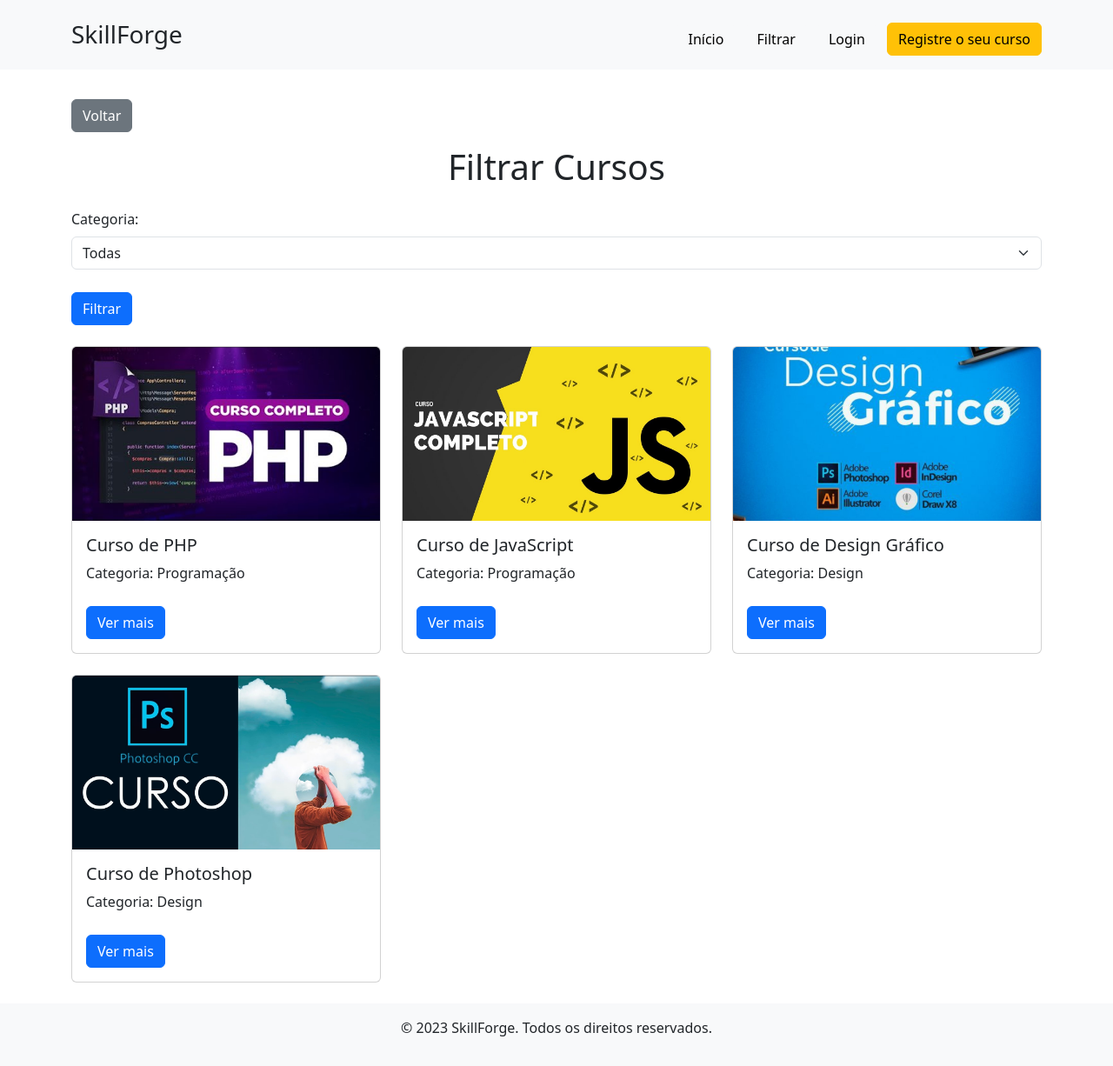
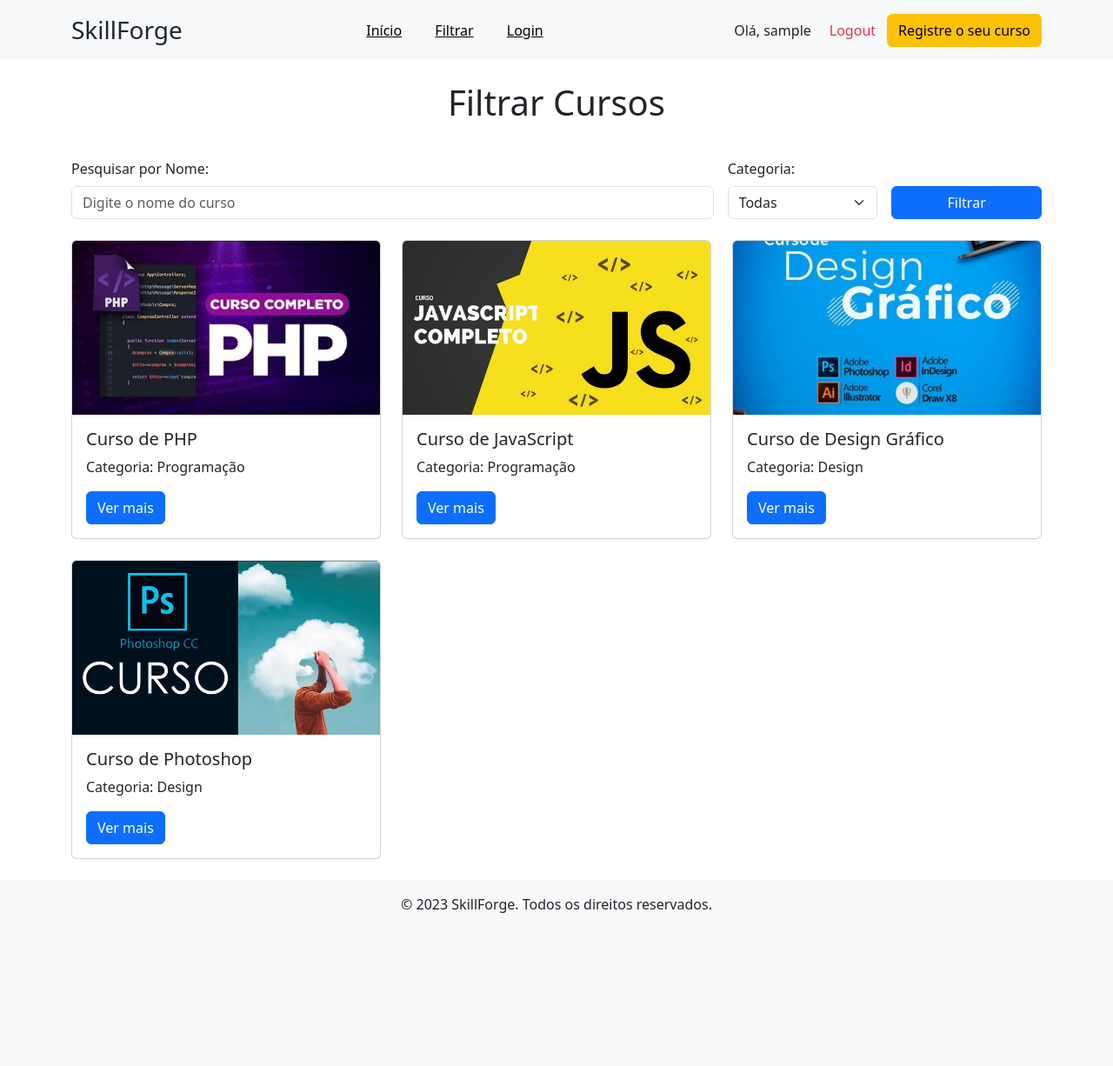
Before and after one commit to BagdalF/php-catalogo-cursos, a PHP site: page /filter.php in a window 1280 px wide. Shown: the whole page at 87% size. After the commit the page ends 1050 px from the top, so only its background shows below. Run offline with PHP 8.4, Linux system fonts and the light colour scheme; the visitor is signed in with stand-in values (Sample User, id 1).

Commit message:
Retoques e Adições Finais - Barra de pesquisa e botão logout

```diff
--- a/details.php
+++ b/details.php
@@ -3,7 +3,6 @@ session_start();
 
 include 'data/items.php';
 include 'functions/helpers.php';
-include 'includes/header.php';
 
 $itemId = isset($_GET['id']) ? (int) $_GET['id'] : 0;
 
@@ -18,11 +17,14 @@ foreach ($items as $i) {
 if (!$item) {
     redirect('index.php');
 }
+
+include 'includes/header.php';
 ?>
 
 <div class="container mt-4">
     <div class="card">
-        <img src="<?php echo escape($item['image']); ?>" class="card-img-top" alt="<?php echo escape($item['title']); ?>">
+        <img src="<?php echo escape($item['image']); ?>" class="card-img-top"
+            style="max-height: 330px; object-fit: cover;" alt="<?php echo escape($item['title']); ?>">
         <div class="card-body">
             <h5 class="card-title"><?php echo escape($item['title']); ?></h5>
             <p class="card-text">Categoria: <?php echo escape($item['category']); ?></p>
--- a/filter.php
+++ b/filter.php
@@ -3,29 +3,38 @@ session_start();
 
 include 'data/items.php';
 include 'functions/helpers.php';
-include 'includes/header.php';
 
 $items = $_SESSION['items'] ?? $items;
 
 $category = isset($_GET['category']) ? $_GET['category'] : '';
+$search = isset($_GET['search']) ? $_GET['search'] : '';
 $filteredItems = [];
 
-if ($category) {
+if ($category || $search) {
     foreach ($items as $item) {
-        if (strtolower($item['category']) === strtolower($category)) {
+        $matchesCategory = !$category || strtolower($item['category']) === strtolower($category);
+        $matchesSearch = !$search || stripos($item['title'], $search) !== false;
+
+        if ($matchesCategory && $matchesSearch) {
             $filteredItems[] = $item;
         }
     }
 } else {
     $filteredItems = $items;
 }
+
+include 'includes/header.php';
 ?>
 
 <div class="container mt-4">
-    <a href="index.php" class="btn btn-secondary mb-3">Voltar</a>
     <h1 class="text-center">Filtrar Cursos</h1>
-    <form method="GET" action="filter.php" class="mt-4">
-        <div class="mb-3">
+    <form method="GET" action="filter.php" class="mt-4 row g-3">
+        <div class="col-md-8">
+            <label for="search" class="form-label">Pesquisar por Nome:</label>
+            <input type="text" name="search" id="search" class="form-control"
+                value="<?php echo htmlspecialchars($search); ?>" placeholder="Digite o nome do curso">
+        </div>
+        <div class="col-md-2">
             <label for="category" class="form-label">Categoria:</label>
             <select name="category" id="category" class="form-select">
                 <option value="">Todas</option>
@@ -38,18 +47,20 @@ if ($category) {
                 <?php endforeach; ?>
             </select>
         </div>
-        <button type="submit" class="btn btn-primary">Filtrar</button>
+        <div class="col-md-2 d-flex align-items-end">
+            <button type="submit" class="btn btn-primary w-100">Filtrar</button>
+        </div>
     </form>
 
     <div class="row mt-4">
         <?php if (empty($filteredItems)): ?>
-            <p class="text-center">Nenhum curso encontrado para a categoria selecionada.</p>
+            <p class="text-center">Nenhum curso encontrado para os critérios selecionados.</p>
         <?php else: ?>
             <?php foreach ($filteredItems as $item): ?>
                 <div class="col-md-4 mb-4">
                     <div class="card">
-                    <img src="<?php echo escape($item['image']); ?>" class="card-img-top object-fit-cover"
-                    alt="<?php echo escape($item['title']); ?>" width="100%" height="200px">
+                        <img src="<?php echo escape($item['image']); ?>" class="card-img-top object-fit-cover"
+                            alt="<?php echo escape($item['title']); ?>" width="100%" height="200px">
                         <div class="card-body">
                             <h5 class="card-title"><?php echo $item['title']; ?></h5>
                             <p class="card-text">Categoria: <?php echo $item['category']; ?></p>
@@ -62,8 +73,7 @@ if ($category) {
     </div>
 </div>
 </body>
+
 </html>
 
-<?php
-include 'includes/footer.php';
-?>
+<?php include 'includes/footer.php'; ?>
--- a/includes/header.php
+++ b/includes/header.php
@@ -1,5 +1,6 @@
 <!DOCTYPE html>
 <html lang="pt-BR">
+
 <head>
     <meta charset="UTF-8">
     <meta name="viewport" content="width=device-width, initial-scale=1.0">
@@ -8,22 +9,41 @@
     <link href="https://cdn.jsdelivr.net/npm/bootstrap@5.3.5/dist/css/bootstrap.min.css" rel="stylesheet">
     <script src="https://cdn.jsdelivr.net/npm/bootstrap@5.3.5/dist/js/bootstrap.bundle.min.js"></script>
 </head>
+
 <body>
     <header class="bg-light py-3">
         <div class="container">
             <div class="d-flex justify-content-between align-items-center">
-                <h1 class="h3 mb-0">SkillForge</h1>
+                <h1 class="h3 mb-0"><a href="index.php" class="text-decoration-none text-dark">SkillForge</a></h1>
                 <nav>
-                    <a href="index.php" class="btn btn-light me-2">Início</a>
-                    <a href="filter.php" class="btn btn-light me-2">Filtrar</a>
-                    <a href="login.php" class="btn btn-light me-2">Login</a>
+                    <a href="index.php" class="btn btn-light me-2"><u>Início</u></a>
+                    <a href="filter.php" class="btn btn-light me-2"><u>Filtrar</u></a>
+                    <a href="login.php" class="btn btn-light me-2"><u>Login</u></a>
+
+                </nav>
+                <div class="d-flex align-items-center">
+                    <?php if (isset($_SESSION['logged_in']) && $_SESSION['logged_in'] && $_SESSION['username']): ?>
+                        <div class="font-weight-light me-2">Olá, <?= $_SESSION['username'] ?></div>
+                        <form method="POST" class="d-inline-flex align-items-center">
+                            <button type="submit" name="logout" class="btn text-danger">Logout</button>
+                        </form>
+                    <?php endif; ?>
+
                     <a href="<?php echo isset($_SESSION['logged_in']) && $_SESSION['logged_in'] ? 'protected.php' : 'login.php'; ?>"
-                       class="btn btn-warning">
+                        class="btn btn-warning">
                         Registre o seu curso
                     </a>
-                </nav>
+                </div>
             </div>
         </div>
     </header>
+    <?php
+    if (isset($_SESSION['logged_in']) && $_SESSION['logged_in'] && $_SERVER['REQUEST_METHOD'] === 'POST' && isset($_POST['logout'])) {
+        session_destroy();
+        header('Location: index.php');
+        exit;
+    }
+    ?>
 </body>
+
 </html>
--- a/styles.css
+++ /dev/null
@@ -1,67 +0,0 @@
-body {
-  font-family: Arial, sans-serif;
-  margin: 0;
-  padding: 0;
-  background-color: #f4f4f4;
-}
-
-h1 {
-  text-align: center;
-  margin: 20px 0;
-}
-
-.catalog {
-  display: flex;
-  flex-wrap: wrap;
-  justify-content: center;
-  padding: 20px;
-}
-
-.catalog-item {
-  background: white;
-  border: 1px solid #ddd;
-  border-radius: 5px;
-  margin: 10px;
-  padding: 15px;
-  width: 300px;
-  box-shadow: 0 2px 5px rgba(0, 0, 0, 0.1);
-  transition: transform 0.2s;
-}
-
-.catalog-item:hover {
-  transform: scale(1.05);
-}
-
-.catalog-item img {
-  max-width: 100%;
-  border-radius: 5px;
-}
-
-.btn {
-  display: inline-block;
-  margin-top: 10px;
-  padding: 10px 15px;
-  background-color: #007bff;
-  color: white;
-  text-decoration: none;
-  border-radius: 5px;
-}
-
-.btn:hover {
-  background-color: #0056b3;
-}
-
-.details {
-  max-width: 600px;
-  margin: 20px auto;
-  padding: 20px;
-  background: white;
-  border: 1px solid #ddd;
-  border-radius: 5px;
-  box-shadow: 0 2px 5px rgba(0, 0, 0, 0.1);
-}
-
-.details img {
-  max-width: 100%;
-  border-radius: 5px;
-}
```
Also changed, not shown: index.php (+5 -3 lines), login.php (+3 -16 lines), protected.php (+3 -4 lines).
